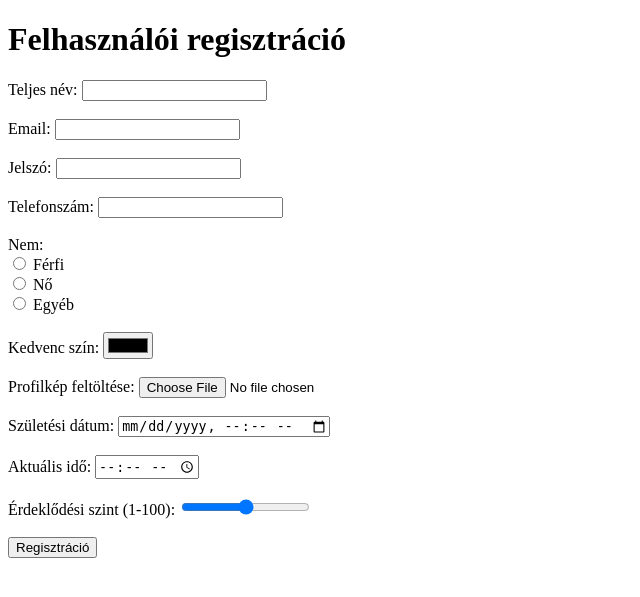
After one commit to TothMarcel05/24_10_08_Toth_Marcel_Daniel_Note, a Flask app: template templates/signup_form.html in a window 1280 px wide. The commit adds this page. Shown: the top 597 px of the page, without its empty margins (0-640 px from the left). Run offline with Flask 3, Linux system fonts and the light colour scheme; the template is opened without the code that fills it, so the values that code supplies are empty.

Commit message:
Add signup_form html file for user registration

```diff
--- a/app.py
+++ b/app.py
@@ -1,15 +1,22 @@
-from flask import Flask, render_template, request
+from flask import Flask, render_template, request, redirect, url_for
 
 app = Flask(__name__)
 
 products = []
 
-@app.route('/', methods=['GET', 'POST'])
+@app.route('/', methods=['GET'])
 def index():
-    if request.method == 'POST':
-        name = request.form.get('product_name')
-        products.append(name)
-    return render_template('index.html', products_=products)
+    return render_template('index.html')
+
+@app.route('/submit_products', methods=['POST'])
+def submit_products():
+    name = request.form.get('product_name')
+    products.append(name)
+    return redirect(url_for('index'))
+
+@app.route('/products')
+def get_products():
+    return render_template('products.html', products_=products)
 
 if __name__ == "__main__":
     app.run(debug=True)
--- /dev/null
+++ b/templates/signup_form.html
@@ -0,0 +1,50 @@
+<!DOCTYPE html>
+<html lang="hu">
+<head>
+    <meta charset="UTF-8">
+    <meta name="viewport" content="width=device-width, initial-scale=1.0">
+    <title>Regisztrációs űrlap</title>
+</head>
+<body>
+    <h1>Felhasználói regisztráció</h1>
+
+    <form action="/" method="POST">
+        <label for="fullname">Teljes név:</label>
+        <input type="text" name="fullname" id="fullname" required><br><br>
+
+        <label for="email">Email:</label>
+        <input type="email" name="email" id="email" required><br><br>
+
+        <label for="password">Jelszó:</label>
+        <input type="password" name="password" id="password" required><br><br>
+
+        <label for="phone">Telefonszám:</label>
+        <input type="tel" name="phone" id="phone"><br><br>
+
+        <label>Nem: </label><br>
+        <input type="radio" id="gender" name="gender" value="male">
+        <label for="male">Férfi</label><br>
+        <input type="radio" id="female" name="gender" value="female">
+        <label for="female">Nő</label><br>
+        <input type="radio" id="other" name="gender" value="other">
+        <label for="other">Egyéb</label><br><br>
+
+        <label for="color">Kedvenc szín:</label>
+        <input type="color" name="color" id="color"><br><br>
+
+        <label for="profile-pic">Profilkép feltöltése:</label>
+        <input type="file" name="profile-pic" id="profile-pic"><br><br>
+
+        <label for="Born-date">Születési dátum:</label>
+        <input type="datetime-local" name="Born-date" id="Born-date"><br><br>
+
+        <label for="Actual-time">Aktuális idő:</label>
+        <input type="time" name="Actual-time" id="Actual-time"><br><br>
+
+        <label for="interests">Érdeklődési szint (1-100):</label>
+        <input type="range" id="interests" name="interests" min="1" max="100"><br><br>
+
+        <input type="submit" value="Regisztráció" >
+</body>
+
+</html>
```
Also changed, not shown: templates/index.html (+3 -9 lines), templates/products.html (added, +20 -0 lines).
